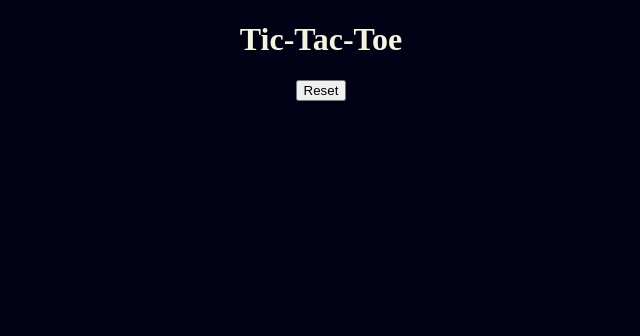
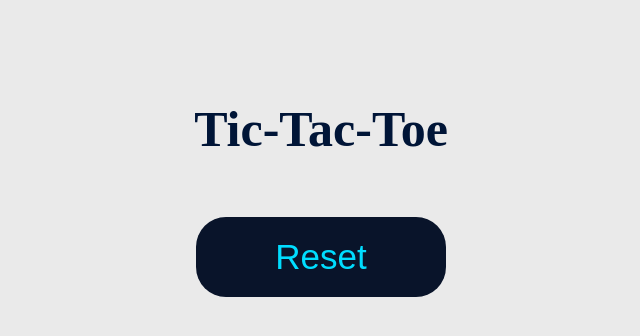
Before and after one commit to Viswajith2003/tic-tac-toe_web, a React (Vite) app: page / in a window 1280 px wide. Shown: the top 336 px of the page, without its empty margins (319-959 px from the left). Built offline with nearby package versions, Linux system fonts and the light colour scheme.

Commit message:
stayling..

```diff
--- a/src/Game/tictactoe.css
+++ b/src/Game/tictactoe.css
@@ -1,3 +1,28 @@
-.container{
-    text-align: center;
+.container {
+  text-align: center;
 }
+.title {
+  font: bold;
+  font-size: 50px;
+  align-items: center;
+  margin-top: 100px;
+  color: rgb(0, 21, 55);
+}
+.reset {
+  padding: 5px;
+  width: 250px;
+  height: 80px;
+  cursor: pointer;
+  border-radius: 30px;
+  background-color: hsl(219, 66%, 10%);
+  color: hsl(188, 100%, 50%);
+  margin-top: 25px;
+  font-size: 35px;
+  border: none;
+  font: bold;
+}
+.reset:hover {
+  background-color: hsl(219, 66%, 14%);
+  color: hsl(188, 86%, 66%);
+  font-size: 33px
+}
--- a/src/index.css
+++ b/src/index.css
@@ -1,4 +1,4 @@
-body{
-    background-color: rgb(2, 2, 23);
-    color: beige;
+body {
+  background-color: rgb(234, 234, 234);
+  color: beige;
 }
```
Also changed, not shown: src/Game/TicTacToe.jsx (line endings or trailing spaces).
